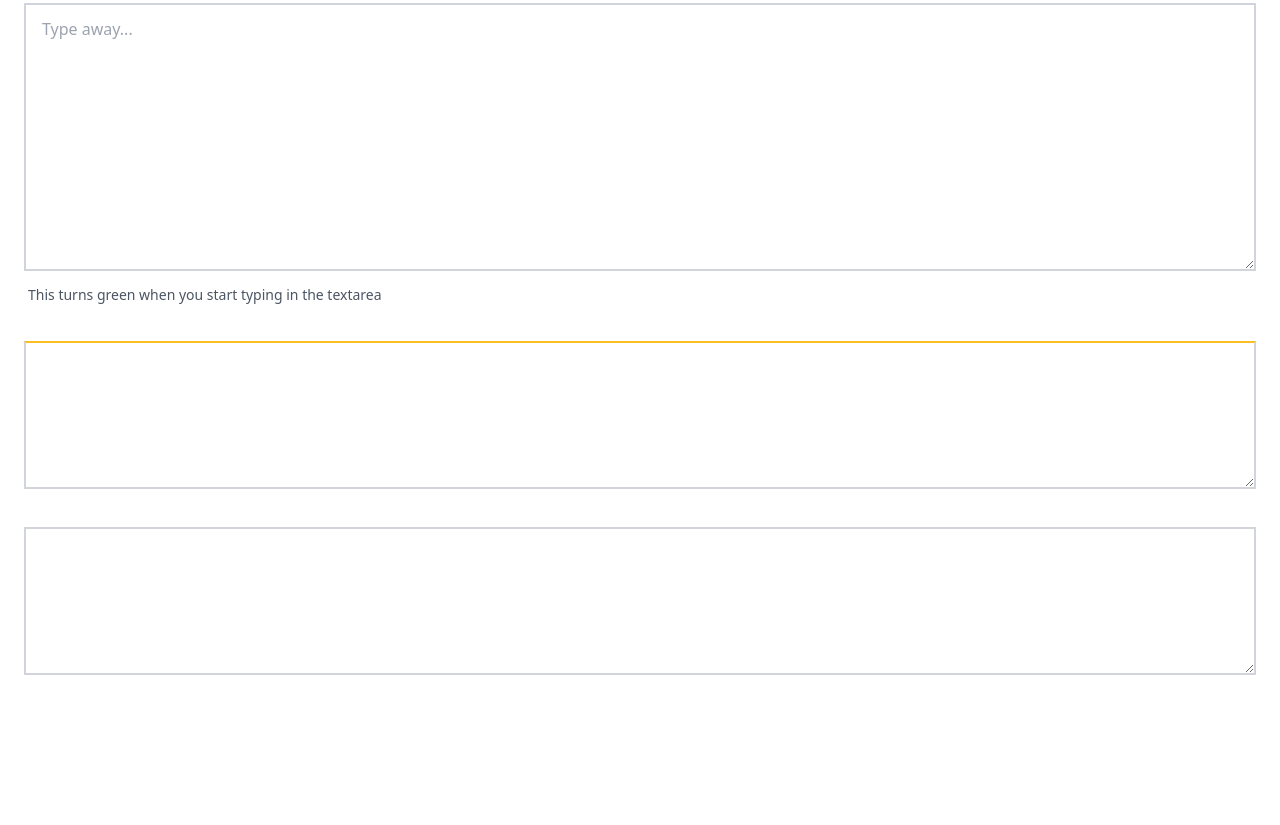
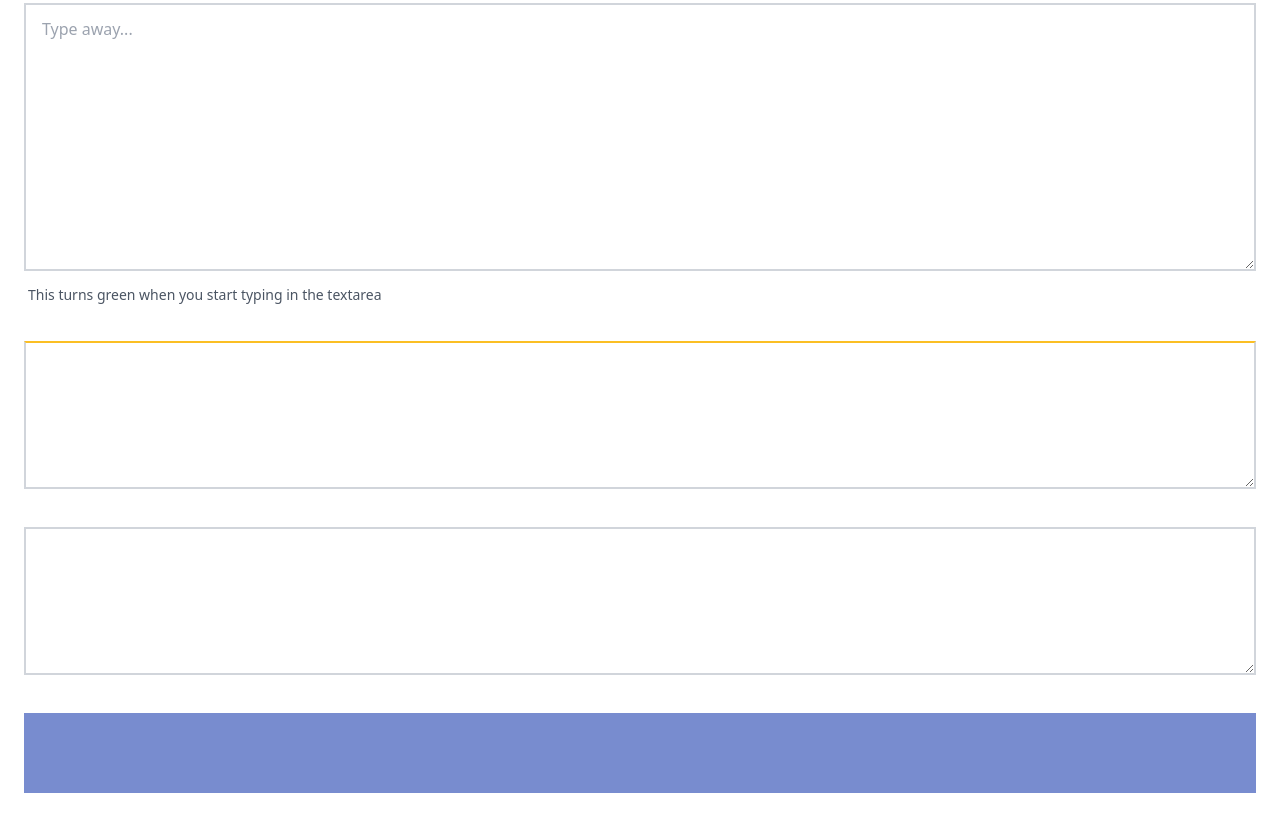
Before and after one commit to d3vkk/tailwindcss-2-transition, a plain HTML site: page pseudo-classes/index.html in a window 1280 px wide. Shown: the part 1913-2738 px from the top of the page. Before the commit the page ends 2626 px from the top, so only its background shows below. Drawn offline with Linux system fonts and the light colour scheme.

Commit message:
feat: Color and opacity shorthand

```diff
--- a/pseudo-classes/index.html
+++ b/pseudo-classes/index.html
@@ -82,6 +82,7 @@
             <textarea cols="30" rows="5"
                 class="w-full border-2 border-gray-300 caret-yellow-400 px-4 py-3 focus:outline-none focus:ring-1 focus-ring-yellow-400 focus:border-yellow-400"></textarea>
         </section>
+        <section class="mb-8 h-20 w-full bg-blue-800/60"></section>
 
     </body>
 </html>
```
Also changed, not shown: pseudo-classes/build/tailwind.css.
